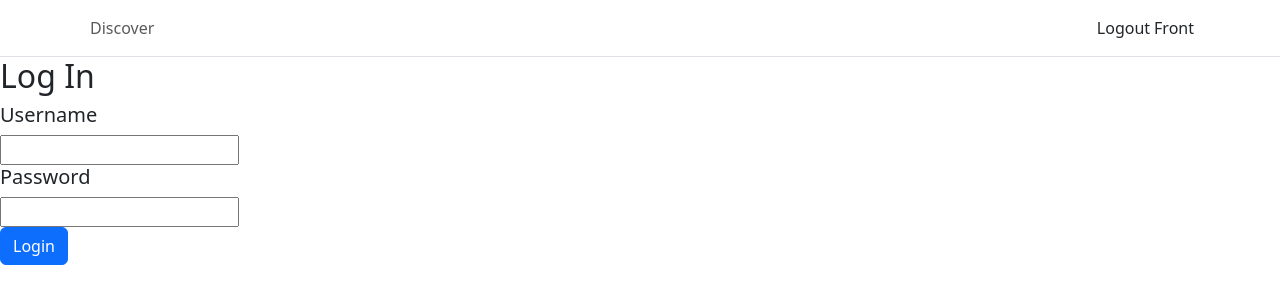
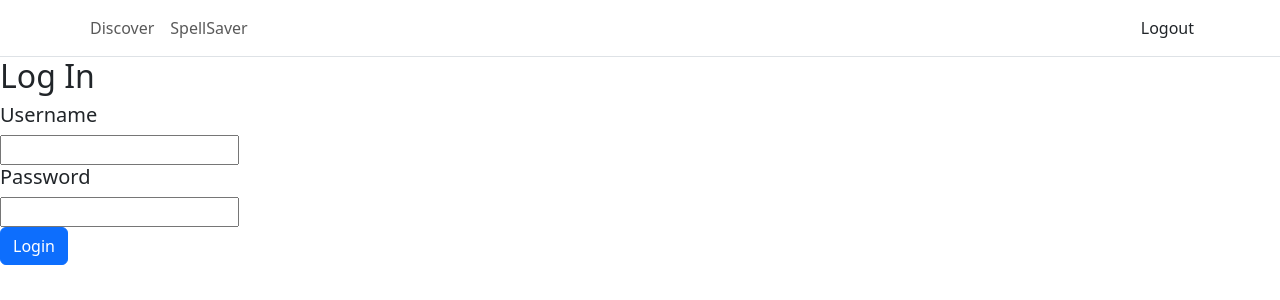
Before and after one commit to lest9540/CSCI3308-GroupProject-011-3, a Node server app: page /login in a window 1280 px wide. Shown: the top 300 px of the page. Run offline with Node 20, Linux system fonts and the light colour scheme; some libraries are stand-ins or nearby versions.

Commit message:
Navigation bar update, about to format html

```diff
--- a/ProjectSourceCode/views/partials/nav.hbs
+++ b/ProjectSourceCode/views/partials/nav.hbs
@@ -17,17 +17,18 @@
            <!-- TODO: For Discover, add a <a> tag with an attribute href to call the '/discover' API -->
            <a class="nav-link" href="/discover">Discover</a>
          </li>
+
+         <!-- front_page branch, link to front page-->
+         <li class="nav-item">
+           <!-- TODO: For Discover, add a <a> tag with an attribute href to call the '/discover' API -->
+           <a class="nav-link" href="/front">SpellSaver</a>
+         </li>
        </ul>
+
        <div class="nav-item me-1">
          <!-- TODO: For Logout, add a <a> tag with an attribute href to call the '/logout API -->
          <a class="nav-link" href="/logout">Logout</a>
        </div>
-
-       <!-- front_page branch, link to front page-->
-       <div class="nav-item me-1">
-        <a class="nav-link" href="/front">Front</a>
-       </div>
-
      </div>
    </div>
  </nav>
```
